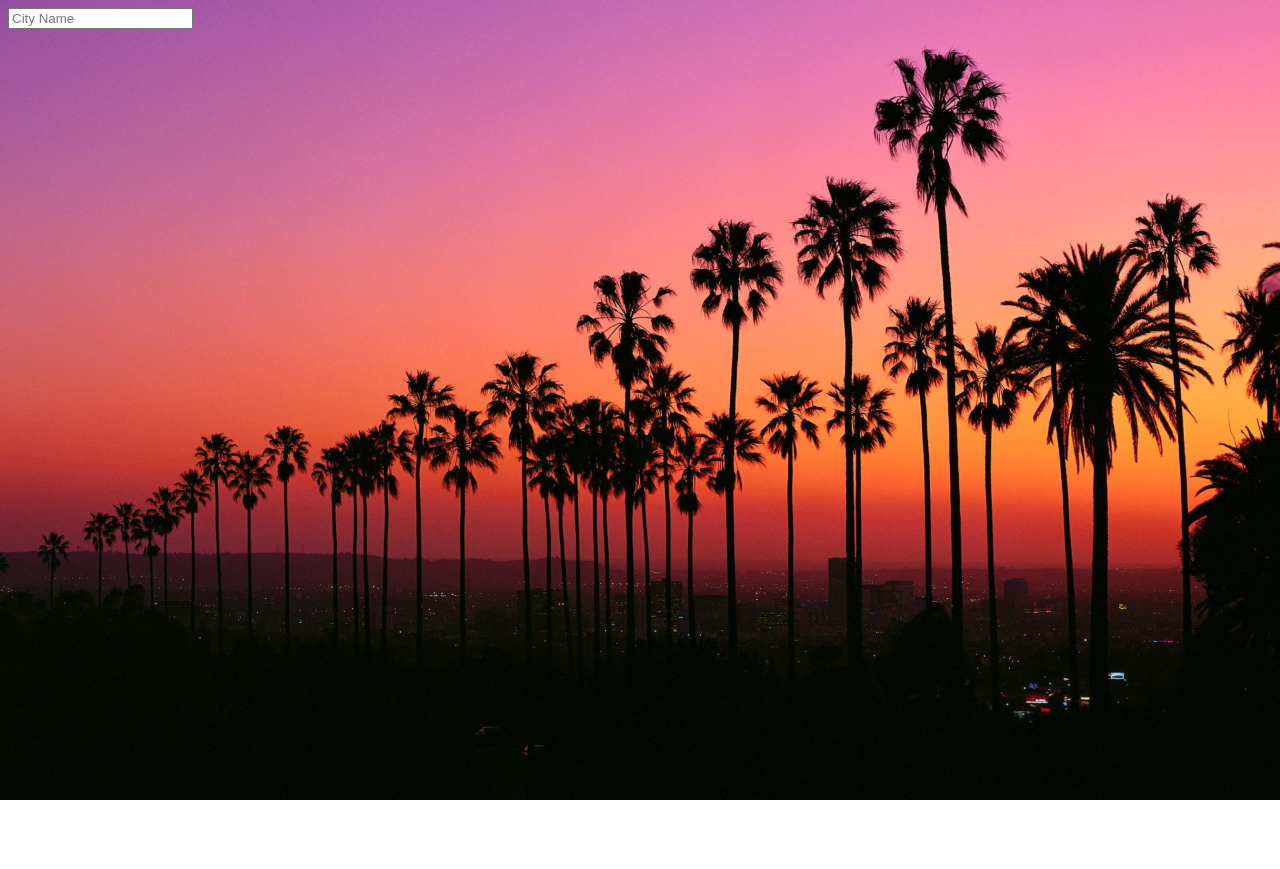
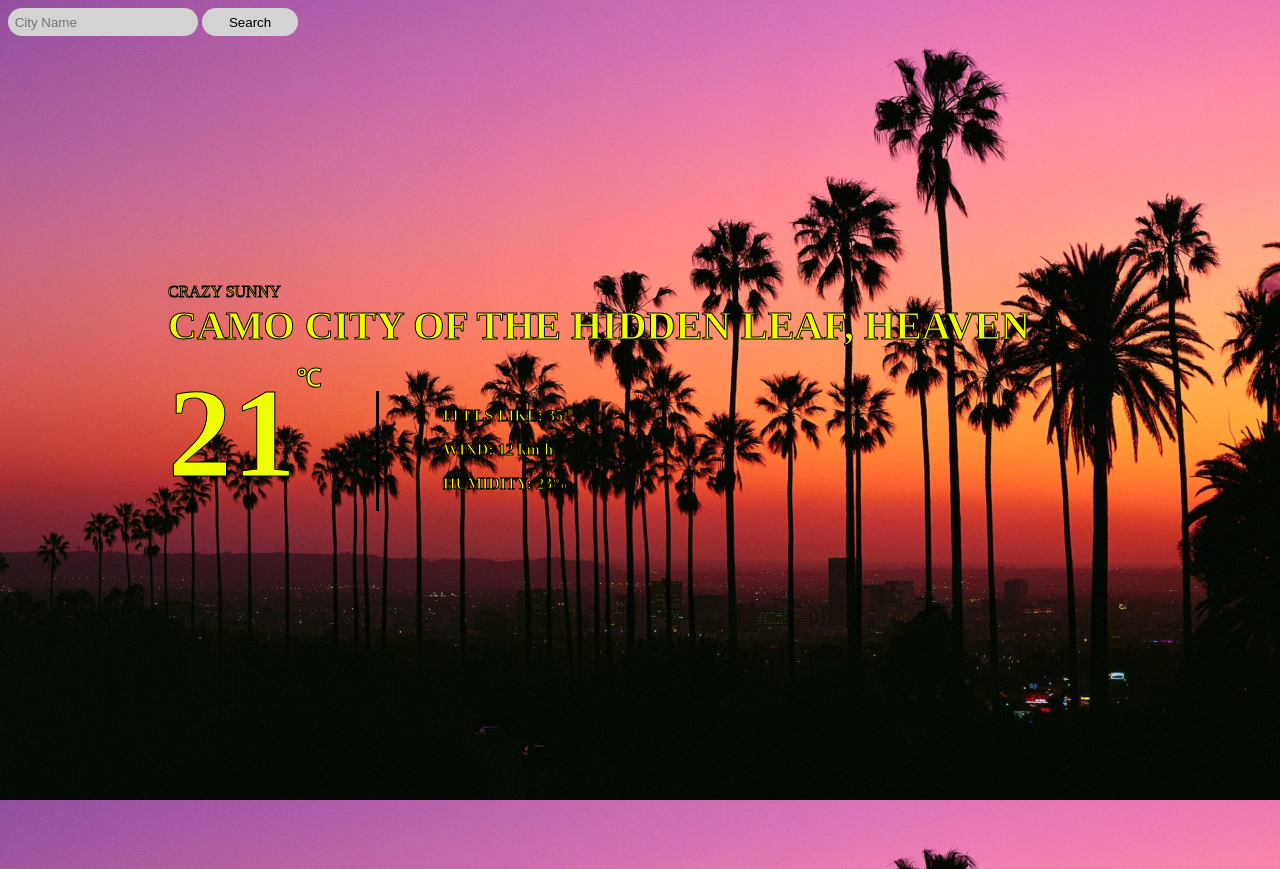
Before and after one commit to WilliamHill11/Weather-API, a website: page index.html in a window 1280 px wide. Before the commit the page ends 800 px from the top, so only its background shows below. Drawn offline with Linux system fonts and the light colour scheme; a web font is replaced by a local one.

Commit message:
Finished weather api

```diff
--- a/index.html
+++ b/index.html
@@ -5,21 +5,34 @@
     <meta name="viewport" content="width=device-width, initial-scale=1.0" />
     <title>Weather API</title>
     <link rel="stylesheet" href="style.css" />
+    <link rel="preconnect" href="https://fonts.googleapis.com" />
+    <link rel="preconnect" href="https://fonts.gstatic.com" crossorigin />
+    <link
+      href="https://fonts.googleapis.com/css2?family=Holtwood+One+SC&display=swap"
+      rel="stylesheet"
+    />
     <script src="script.js" defer></script>
   </head>
   <body>
     <form action="">
       <input type="search" id="search" placeholder="City Name" />
       <label for="search"></label>
+      <input type="submit" value="Search" id="searchBtn" />
     </form>
     <div class="weatherContainer">
-      <p class="condition"></p>
-      <h2 class="city"></h2>
-      <h2 class="temp"></h2>
+      <div class="header">
+        <p class="condition">CRAZY SUNNY</p>
+        <h2 class="city">CAMO CITY OF THE HIDDEN LEAF, HEAVEN</h2>
+      </div>
       <div class="description">
-        <p class="detail one"></p>
-        <p class="detail two"></p>
-        <p class="detail three"></p>
+        <h2 class="temp">21<span>&#8451;</span></h2>
+        <div class="border">
+          <p class="detail one">
+            FEELS LIKE: 35<span class="celsius">&#8451;</span>
+          </p>
+          <p class="detail two">WIND: 12 km/h</p>
+          <p class="detail three">HUMIDITY: 23%</p>
+        </div>
       </div>
     </div>
   </body>
--- a/script.js
+++ b/script.js
@@ -1,17 +1,23 @@
-const searchCity = document.getElementById('search');
 const weatherContainer = document.querySelector('.weatherContainer');
 const description = document.querySelector('.description');
+const searchBtn = document.getElementById('searchBtn');
 
-const { log } = console;
-log(searchCity);
-// key 96341608d1a046c7b04181727232007
-searchCity.addEventListener('input', (e) => {
-  const searchValue = e.target.value;
-  log(searchValue);
+searchBtn.addEventListener('click', (e) => {
+  e.preventDefault();
+  const searchCity = document.querySelector('#search').value;
+  fetchData(searchCity);
 });
 
+function fetchData(search) {
+  const apiUrl = `https://api.weatherapi.com/v1/current.json?key=43433c1a5764250bfd30625232307&q=${encodeURIComponent(
+    search,
+  )}`;
 
-  .then((response) => response.json())
+  fetch(apiUrl)
+    .then((response) => {
+      if (!response.ok) throw new Error('not valid response');
+      return response.json();
+    })
     .then((data) => {
       const card = weatherContainer;
       const weatherCondition = card.querySelector('.condition');
@@ -24,14 +30,12 @@ searchCity.addEventListener('input', (e) => {
 
       weatherCondition.textContent = data.current.condition.text;
       city.textContent = `${data.location.name}, ${data.location.country}`;
-    temp.innerHTML = `${data.current.temp_c} <span>&#8451;<span>`;
-    detail1.innerHTML = `FEELS LIKE: ${data.current.feelslike_c}<span>&#8451;<span>`;
+      temp.innerHTML = `${data.current.temp_c} <span>&#8451;</span>`;
+      detail1.innerHTML = `FEELS LIKE: ${data.current.feelslike_c}<span class='celsius'>&#8451;</span>`;
       detail2.textContent = `WIND: ${data.current.wind_kph} km/h`;
       detail3.textContent = `HUMIDITY: ${data.current.humidity}%`;
-
-    log(card);
-    log(data);
-    log(weatherCondition);
-  });
+    })
+    .catch((error) => console.log(error, '404 status'));
+}
 
 // .then((data) => console.log(data.current.temp_c));
--- a/style.css
+++ b/style.css
@@ -4,13 +4,75 @@ html {
   -moz-background-size: cover;
   -o-background-size: cover;
   background-size: cover;
+  font-family: 'Holtwood One SC', serif;
 }
 
 .detail,
-.condition {
+.condition,
+.weatherContainer,
+.city,
+.description,
+.temp {
+  -webkit-text-stroke: 1px black;
+  -webkit-text-fill-color: rgb(238, 255, 0);
+}
+
+.detail {
   font-weight: bold;
 }
 
+.weatherContainer {
+  display: grid;
+  margin: 15em 10em;
+}
+
+.header {
+  line-height: 0%;
+}
+
+.city {
+  font-size: 2.5em;
+}
+
+.description {
+  display: flex;
+  align-items: flex-start;
+  gap: 5em;
+  position: relative;
+  padding: 1em 0;
+}
+
+.temp {
+  font-size: 8rem;
+  margin-top: -15px;
+}
+
+.border {
+  border-left: 3px solid #000000;
+  padding: 0em 4em;
+  height: 120px;
+  position: relative;
+  margin-top: 1em;
+}
+
 span {
-  content: '\2103';
+  position: absolute;
+  font-size: 25px;
 }
+
+.celsius {
+  position: absolute;
+  font-size: 10px;
+  margin-top: -2px;
+}
+
+input {
+  padding: 0.5em;
+  border-radius: 15px;
+  border: none;
+  background-color: lightgray;
+}
+
+#searchBtn {
+  padding: 0.5em 2em;
+}
```
Lines whose indentation alone changed are shown as unchanged.
